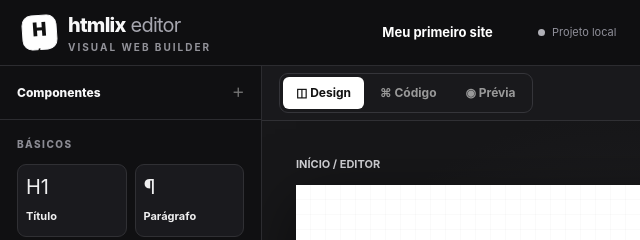
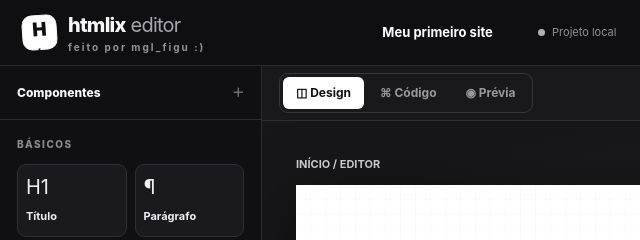
Before and after one commit to tuyop95/htmlix, a plain HTML site: page index.html in a window 1280 px wide. Shown: the top 240 px of the page, 0-640 px from the left. Drawn offline with Linux system fonts and the light colour scheme.

Commit message:
Update index.html

```diff
--- a/index.html
+++ b/index.html
@@ -14,7 +14,7 @@
 </head>
 <body>
 <header>
-  <div class="brand"><div class="brandmark" aria-label="Logotipo HTMLIX">H<span style="font-size:10px;letter-spacing:0">/</span></div><div><div class="brandstrong">htmlix<span style="font-weight:400;color:#a6a6af"> editor</span></div><div class="brandtag">VISUAL WEB BUILDER</div></div></div>
+  <div class="brand"><div class="brandmark" aria-label="Logotipo HTMLIX">H<span style="font-size:10px;letter-spacing:0">/</span></div><div><div class="brandstrong">htmlix<span style="font-weight:400;color:#a6a6af"> editor</span></div><div class="brandtag">feito por mgl_figu :)</div></div></div>
   <div class="header-middle"><input class="projectname" id="projectName" value="Meu primeiro site" aria-label="Nome do projeto"><span class="status">Projeto local</span></div>
   <div class="header-actions"><button class="btn flat optional" id="newBtn">＋ Novo</button><button class="btn optional" id="loadBtn">↥ Abrir projeto</button><button class="btn optional" id="saveBtn">↧ Salvar projeto</button><input id="loadFile" type="file" accept=".json,application/json" style="display:none"><button class="btn" id="htmlBtn">⇩ HTML</button><button class="btn primary" id="zipBtn">▣ Exportar ZIP</button></div>
 </header>
```
